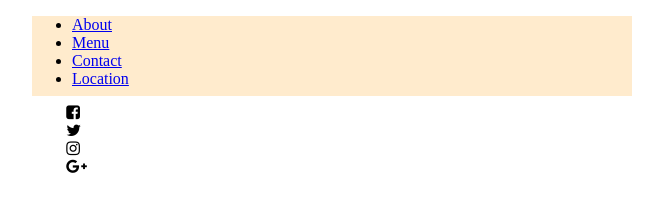
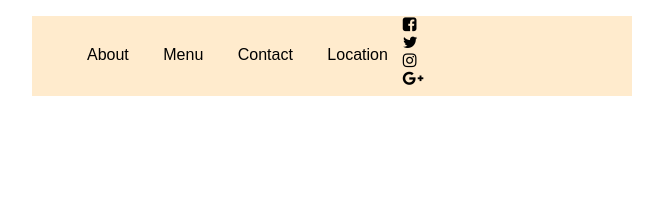
Before and after one commit to BethMwangi/burger_dome, a plain HTML site: page index.html in a window 1280 px wide. Shown: the whole page, without its empty margins (308-971 px from the left). Drawn offline with Linux system fonts and the light colour scheme.

Commit message:
Modifying the navbar list and adding roboto condensed font

```diff
--- a/css/main.css
+++ b/css/main.css
@@ -7,4 +7,18 @@
     width: 600px;
     height: 80px;
     background-color: blanchedalmond;
+    font-family: 'Aclonica', sans-serif;
 }
+.navbar-list ul {
+    text-decoration: none;
+    float: left;
+    margin-top: 30px;
+}
+.navbar-list li {
+    display: inline-block;
+}
+.navbar-list li a {
+    text-decoration: none;
+    color: black;
+    padding: 0 15px;
+}
```
